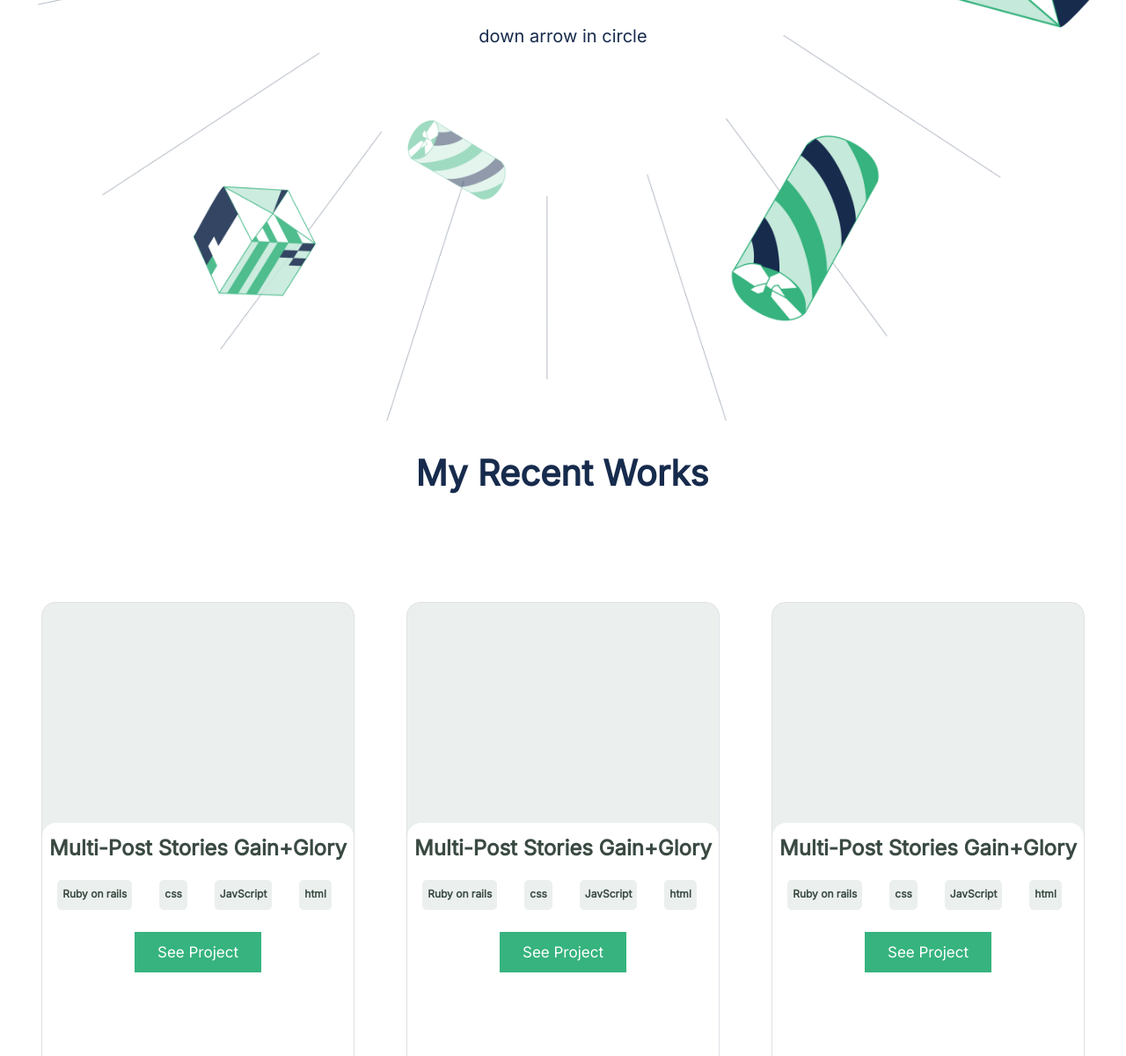
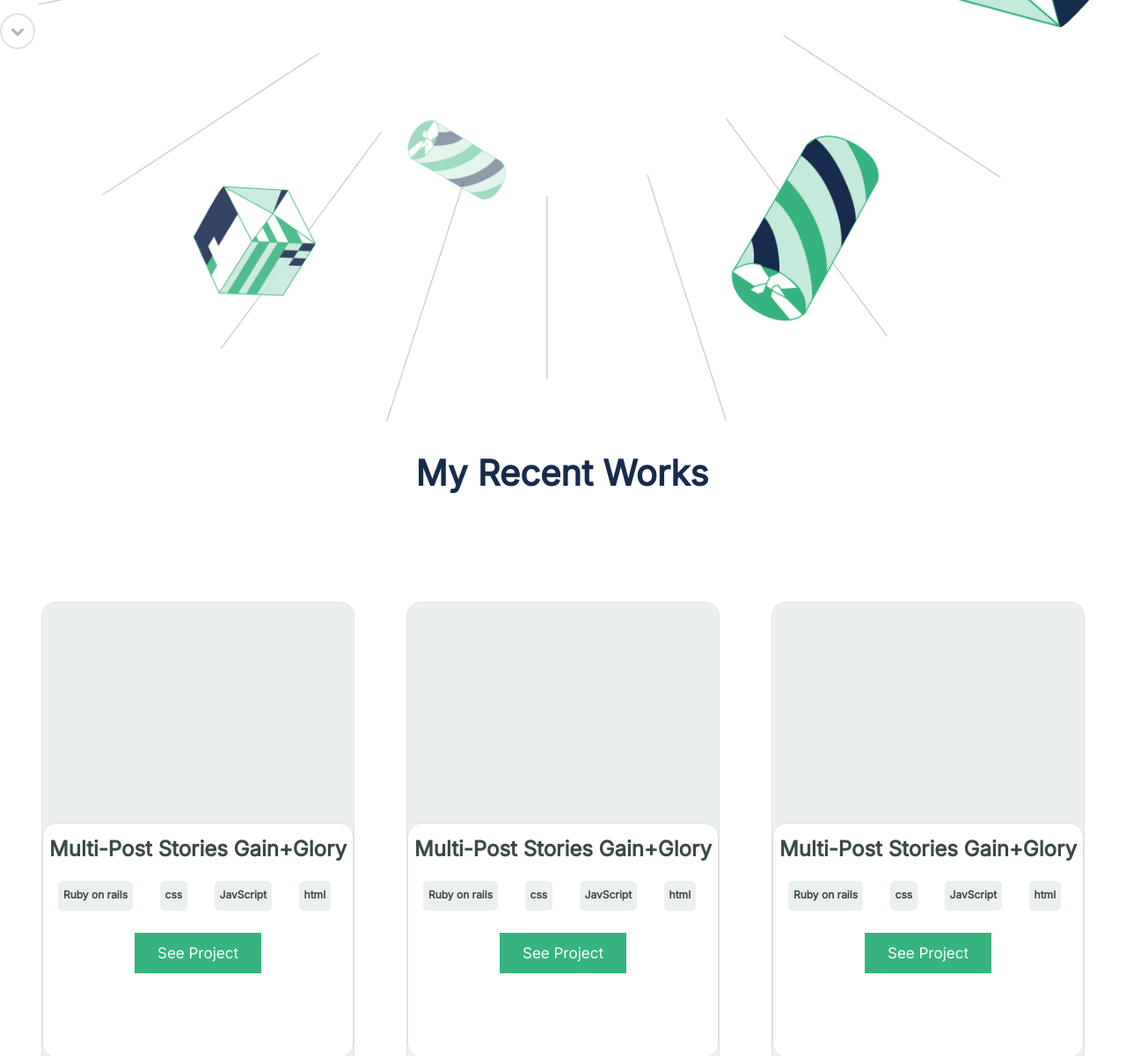
Before and after one commit to abiodunraheem/My-portfolio-template-3, a website: page index.html in a window 1280 px wide. Shown: the part 400-1600 px from the top of the page at 88% size. Drawn offline with Linux system fonts and the light colour scheme.

Commit message:
Css file modefied

```diff
--- a/index.html
+++ b/index.html
@@ -42,7 +42,9 @@
                 <li><a href="#"><img src="images/githubdark.png" alt=""></a></li>
                 <li><a href="#"><img src="images/footer-angel.png" alt=""></a></li>
             </ul>
-            <p>down arrow in circle</p>
+            <span>
+                <i class="fa fa-chevron-down" aria-hidden="true"></i>
+            </span>
         </div>
     </section>
 
--- a/style.css
+++ b/style.css
@@ -31,7 +31,7 @@
 
 .first-background {
   width: 100%;
-  height: 115vh;
+  height: 655px;
   background-image: url('./images/front-page.png');
   background-repeat: no-repeat;
   background-position: center;
@@ -75,13 +75,22 @@
 .social-icons {
   display: flex;
   justify-content: center;
-  margin: 60px auto 30px auto;
+  margin: 60px auto 71px auto;
   align-items: center;
+  text-align: center;
 }
 
 .social-icons li {
   list-style-type: none;
   padding-right: 15px;
+}
+
+.first-background span {
+  border: 2px solid #dfe1e6;
+  color: #acb7c3;
+  padding: 10px;
+  border-radius: 50%;
+  margin: 10px auto 12px auto;
 }
 
 .work {
@@ -109,7 +118,7 @@
 }
 
 .recent-work {
-  height: 84vh;
+  height: 91vh;
   border: 1px solid #dfe1e6;
   box-sizing: border-box;
   border-radius: 16px;
@@ -120,10 +129,11 @@
 
 .box {
   width: 100%;
-  height: 47.8%;
+  height: 50vh;
   background-color: #fff;
   box-sizing: border-box;
-  margin: 240px auto 7px auto;
+  border: 1px solid #dfe1e6;
+  margin: 240px auto 5px auto;
   border-radius: 16px;
 }
 
@@ -201,7 +211,7 @@
   line-height: 52px;
   text-align: center;
   color: #172b4d;
-  margin-top: 72px;
+  margin-top: 104px;
   padding-top: 60px;
 }
 
@@ -437,7 +447,7 @@
   }
 
   .recent-work {
-    height: 75vh;
+    height: 70vh;
     margin: 100px auto -72px auto;
     width: 87%;
   }
@@ -459,7 +469,8 @@
   }
 
   .about-me {
-    background-image: url(./images/illustration-about\ me-1-desktop@2x.png), url(./images/illustration-about-me-2-desktop@2x.png);
+    background-image: url(./images/illustration-about\ me-1-desktop@2x.png),
+      url(./images/illustration-about-me-2-desktop@2x.png);
     background-repeat: no-repeat;
     background-position: top 10px right 0, bottom 5px left 0;
     background-size: 150px;
@@ -475,13 +486,6 @@
   .contact-details .btn {
     width: 37%;
     margin: 5px 24px;
-  }
-
-  .tech {
-    display: grid;
-    grid-template-columns: 1fr 1fr 1fr;
-    gap: 5px;
-    margin: 0 20px;
   }
 
   .contact-details {
@@ -514,9 +518,12 @@
   }
 
   .contact {
-    background-image: url(./images/contact\ form-illustratoin-3-desktop.png), url(./images/illustration-1-contact-form-desktop.png), url(./images/illustration-2-contact-form-desktop@2x.png);
+    background-image: url(./images/contact\ form-illustratoin-3-desktop.png),
+      url(./images/illustration-1-contact-form-desktop.png),
+      url(./images/illustration-2-contact-form-desktop@2x.png);
     background-repeat: no-repeat;
-    background-position: bottom 45px right 0, bottom 45px left 0, bottom 110px left 270px;
+    background-position: bottom 45px right 0, bottom 45px left 0,
+      bottom 110px left 270px;
     background-color: #fff;
     background-size: 130px;
   }
@@ -602,7 +609,7 @@
   }
 
   .recent-work {
-    height: 75vh;
+    height: 70vh;
     margin: 100px auto -72px auto;
     width: 87%;
   }
@@ -624,7 +631,8 @@
   }
 
   .about-me {
-    background-image: url(./images/illustration-about\ me-1-desktop@2x.png), url(./images/illustration-about-me-2-desktop@2x.png);
+    background-image: url(./images/illustration-about\ me-1-desktop@2x.png),
+      url(./images/illustration-about-me-2-desktop@2x.png);
     background-repeat: no-repeat;
     background-position: top 10px right 0, bottom 5px left 0;
     background-size: 150px;
@@ -679,9 +687,12 @@
   }
 
   .contact {
-    background-image: url(./images/contact\ form-illustratoin-3-desktop.png), url(./images/illustration-1-contact-form-desktop.png), url(./images/illustration-2-contact-form-desktop@2x.png);
+    background-image: url(./images/contact\ form-illustratoin-3-desktop.png),
+      url(./images/illustration-1-contact-form-desktop.png),
+      url(./images/illustration-2-contact-form-desktop@2x.png);
     background-repeat: no-repeat;
-    background-position: bottom 45px right 0, bottom 45px left 0, bottom 110px left 270px;
+    background-position: bottom 45px right 0, bottom 45px left 0,
+      bottom 110px left 270px;
     background-color: #fff;
     background-size: 130px;
   }
```
